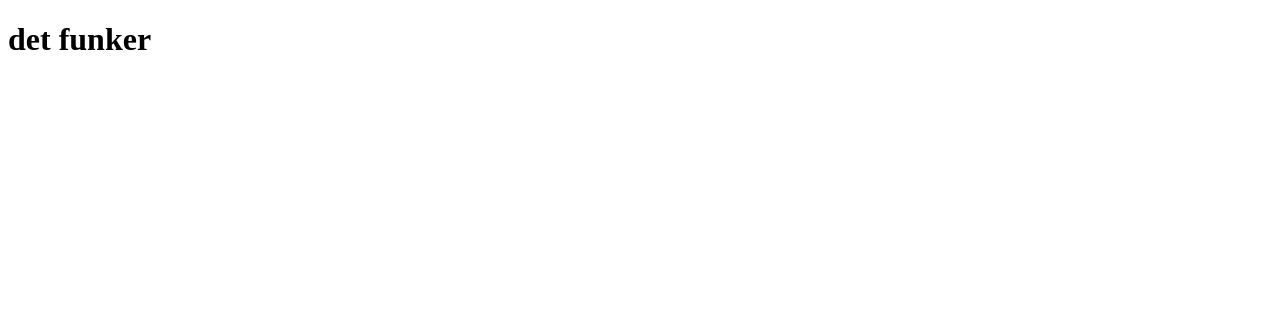
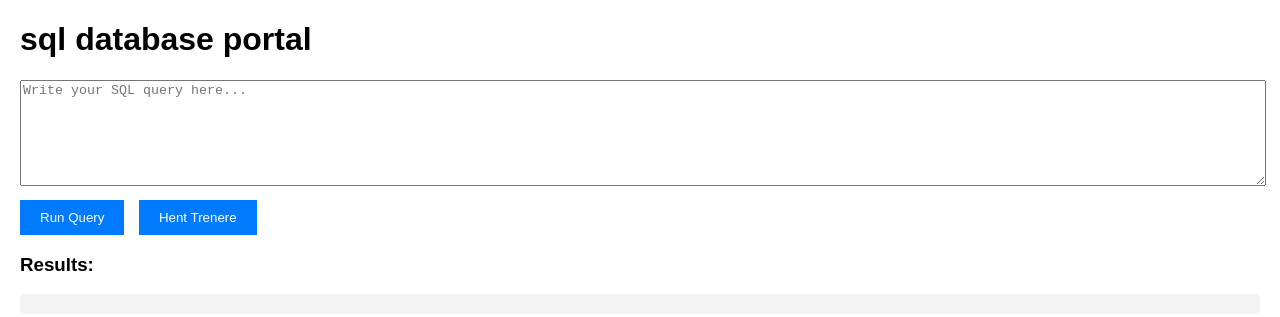
Before and after one commit to Aksel-Reistad/Kantine-nettside, a website: page index.html in a window 1280 px wide. Drawn offline with Linux system fonts and the light colour scheme.

Commit message:
npm instalasjoner
mysql
cors

```diff
--- a/index.html
+++ b/index.html
@@ -1,11 +1,58 @@
 <!DOCTYPE html>
-<html lang="en" dir="ltr">
- <head>
-  <meta charset="UTF-8" />
-  <meta name="viewport" content="width=device-width, initial-scale=1.0" />
-  <title>Example-1</title>
- </head>
- <body>
-  <h1>det funker</h1>
- </body>
+<html lang="en">
+<head>
+    <meta charset="UTF-8">
+    <meta name="viewport" content="width=device-width, initial-scale=1.0">
+    <title>sql database portal</title>
+    <style>
+        body { font-family: Arial, sans-serif; margin: 20px; }
+        textarea { width: 100%; height: 100px; margin-bottom: 10px; }
+        button { padding: 10px 20px; background-color: #007BFF; color: white; border: none; cursor: pointer; margin-right: 10px; }
+        pre { background: #f4f4f4; padding: 10px; border-radius: 5px; }
+    </style>
+</head>
+<body>
+    <h1>sql database portal</h1>
+    <textarea id="sqlQuery" placeholder="Write your SQL query here..."></textarea>
+    <button onclick="runQuery()">Run Query</button>
+    <button onclick="hentTrenere()">Hent Trenere</button>
+    <h3>Results:</h3>
+    <pre id="results"></pre>
+
+    <script>
+        async function runQuery() {
+            const query = document.getElementById('sqlQuery').value;
+            const response = await fetch('http://localhost:3000/run-query', {
+                method: 'POST',
+                headers: { 'Content-Type': 'application/json' },
+                body: JSON.stringify({ query })
+            });
+
+            const data = await response.json();
+            const results = document.getElementById('results');
+            if (data.error) {
+                results.textContent = 'Error: ' + data.error;
+            } else {
+                results.textContent = JSON.stringify(data.results, null, 2);
+            }
+        }
+
+        async function hentTrenere() {
+            const query = "SELECT * FROM trenere";
+            const response = await fetch('http://localhost:3000/run-query', {
+                method: 'POST',
+                headers: { 'Content-Type': 'application/json' },
+                body: JSON.stringify({ query })
+            });
+
+            const data = await response.json();
+            const results = document.getElementById('results');
+            if (data.error) {
+                results.textContent = 'Error: ' + data.error;
+            } else {
+                results.textContent = JSON.stringify(data.results, null, 2);
+            }
+        }
+    </script>
+</body>
 </html>
--- a/package.json
+++ b/package.json
@@ -21,7 +21,11 @@
     "dev": "concurrently \"npm run client\" \"npm run server\""
   },
   "dependencies": {
+    "cors": "^2.8.5",
     "express": "^4.21.2",
+    "mysql": "^2.18.1",
     "node.js": "^0.0.1-security"
-  }
+  },
+  "keywords": [],
+  "type": "commonjs"
 }
```
Also changed, not shown: Kobling.js (+7 -18 lines), server.js (added, +29 -0 lines), 1 other file.
